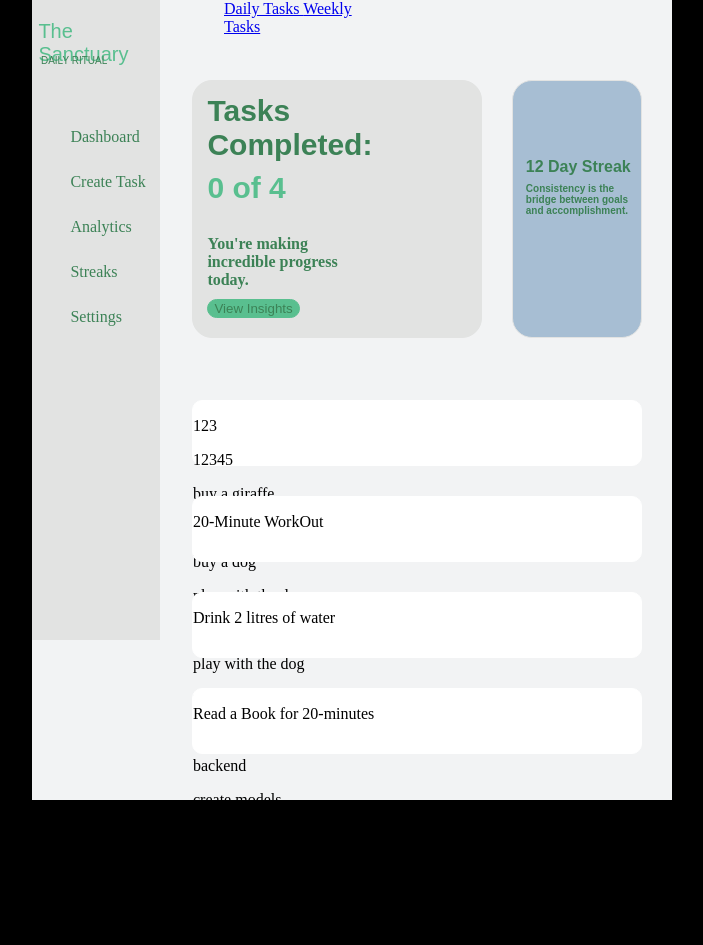
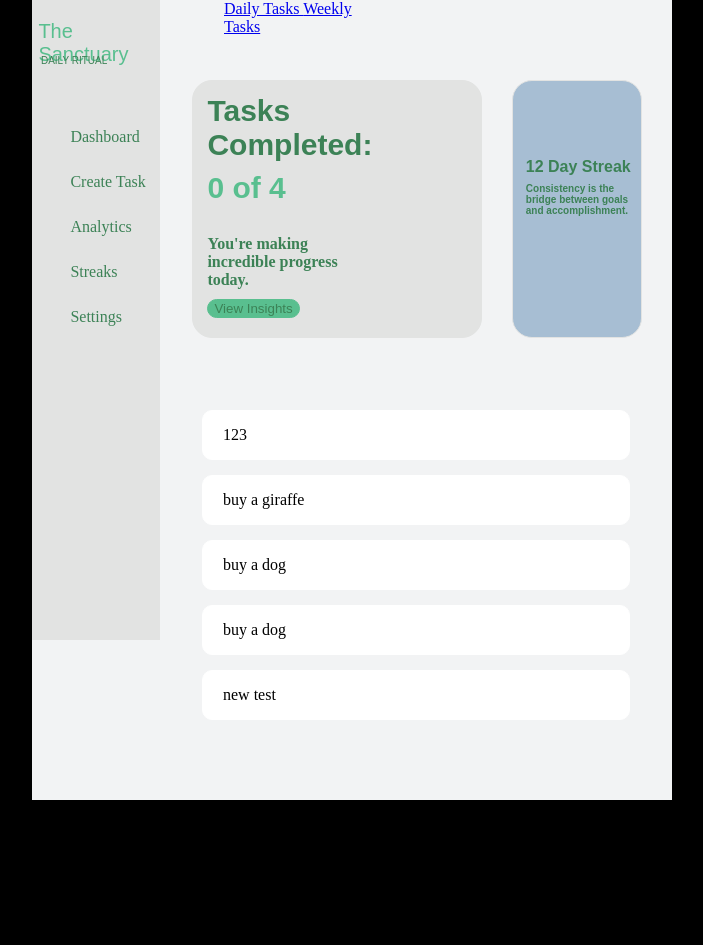
Before and after one commit to danya717/habit_tracker, a Django app: page / in a window 1280 px wide. Shown: the whole page, without its empty margins (288-991 px from the left). After the commit the page ends 800 px from the top, so only its background shows below. Run offline with Django 5.2, Linux system fonts and the light colour scheme; data comes from the database, SQL or seed files in the repository; both versions use the stored data as it was after the commit.

Commit message:
refactor of the dashboard

```diff
--- a/habit_tracker/static/css/style.css
+++ b/habit_tracker/static/css/style.css
@@ -140,51 +140,59 @@ body {
 .tasks {
     background-color: #F2F3F4;
     position: absolute;
+
     width: 70%;
     height: 40%;
     left: 25%;
     top: 50%;
+
+    display: flex;
+    flex-direction: column;
+    gap: 15px;
+
+    overflow-y: auto;
+    overflow-x: hidden;
+
+    scrollbar-width: thin;
+    scrollbar-color: #5ABF8A #E4E5E6;
+
+    padding: 10px;
+    box-sizing: border-box
+}
+
+.tasks::-webkit-scrollbar {
+    width: 8px;
+}
+
+.tasks::-webkit-scrollbar-track {
+    background: #E4E5E6;
+    border-radius: 10px;
+}
+
+.tasks::-webkit-scrollbar-thumb {
+    background: #5ABF8A
+    border-radius: 10px;
+    border: 2px solid #E4E5E6
+}
+
+.tasks::-webkit-scrollbar-thumb:hover {
+    background: #3F9369
 }
 
 .task1 {
     background-color: white;
     border: 1px solid white;
     border-radius: 10px;
-    position: absolute;
-    width: 100%;
-    height: 20%;
-}
-.task2 {
-    background-color: white;
-    border: 1px solid white;
-    border-radius: 10px;
-    position: absolute;
-    top: 30%;
-    width: 100%;
-    height: 20%;
+    width: auto;
+    height: auto;
+    padding: 15px 20px;
+    box-sizing: border-box;
+    flex-shrink: 0;
 }
 
-
-.task3 {
-    background-color: white;
-    border: 1px solid white;
-    border-radius: 10px;
-    position: absolute;
-    top: 60%;
-    width: 100%;
-    height: 20%;
+.task1_title {
+    margin: 0;
 }
-
-.task4 {
-    background-color: white;
-    border: 1px solid white;
-    border-radius: 10px;
-    position: absolute;
-    top: 90%;
-    width: 100%;
-    height: 20%;
-}
-
 
 .create_task_pag_description {
     color: #3C8256;
--- a/habit_tracker/templates/habit_tracker.html
+++ b/habit_tracker/templates/habit_tracker.html
@@ -29,23 +29,10 @@
 
 {% block tasks %}
     <div class="tasks">
+        {% for task in all_tasks %}
         <div class="task1">
-            {% for task in all_tasks %}
-                <p class="task1_title">{{task.task}}</p>
-                <p class="task1_notes">{{task.note}}</p>
-            {% endfor %}
+            <p class="task1_title">{{task.task}}</p>
         </div>
-        <div class="task2">
-            <p class="task2_title">20-Minute WorkOut</p>
-        </div>
-        <div class="task3">
-            <p class="task3_title">Drink 2 litres of water </p>
-        </div>
-        <div class="task4">
-            <p class="task4_title">Read a Book for 20-minutes</p>
-        </div>
-        <div class="task5">
-            <p class="task5_title">No Sugar</p>
-        </div>
+        {% endfor %}
     </div>
 {% endblock %}
```
Also changed, not shown: db.sqlite3.
